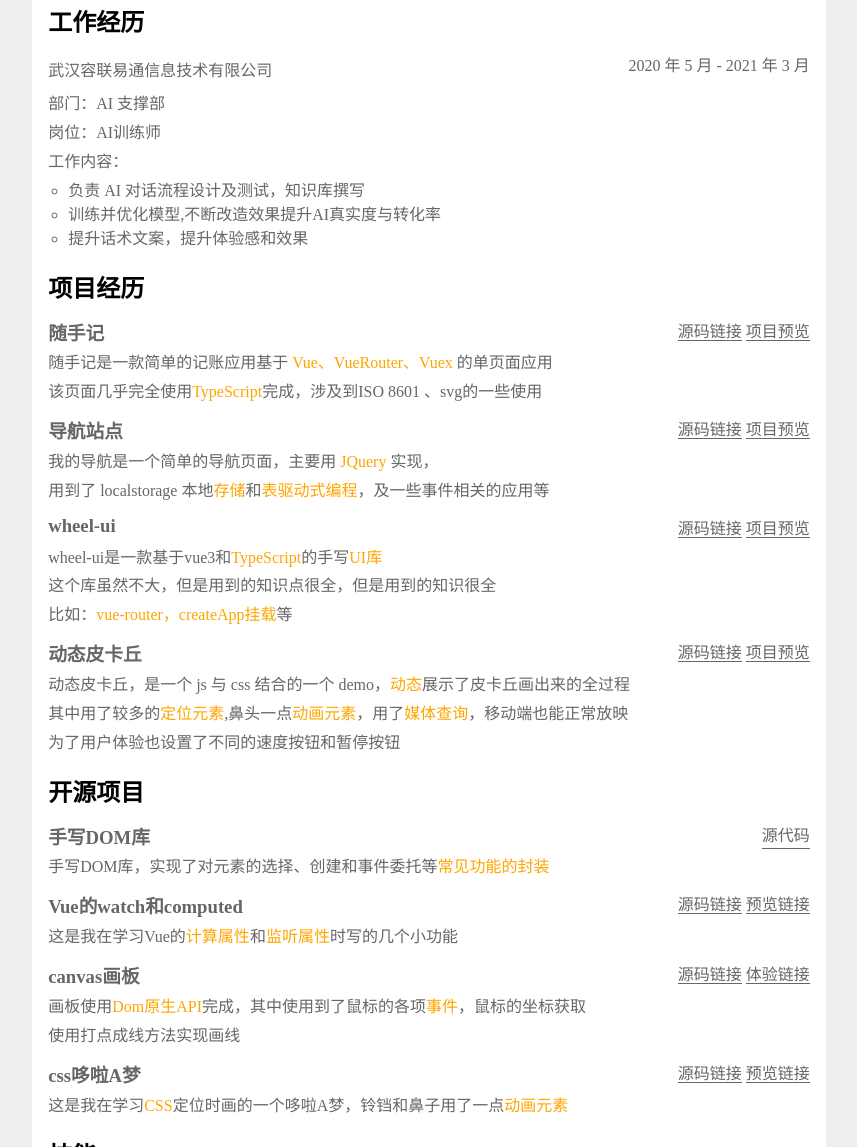
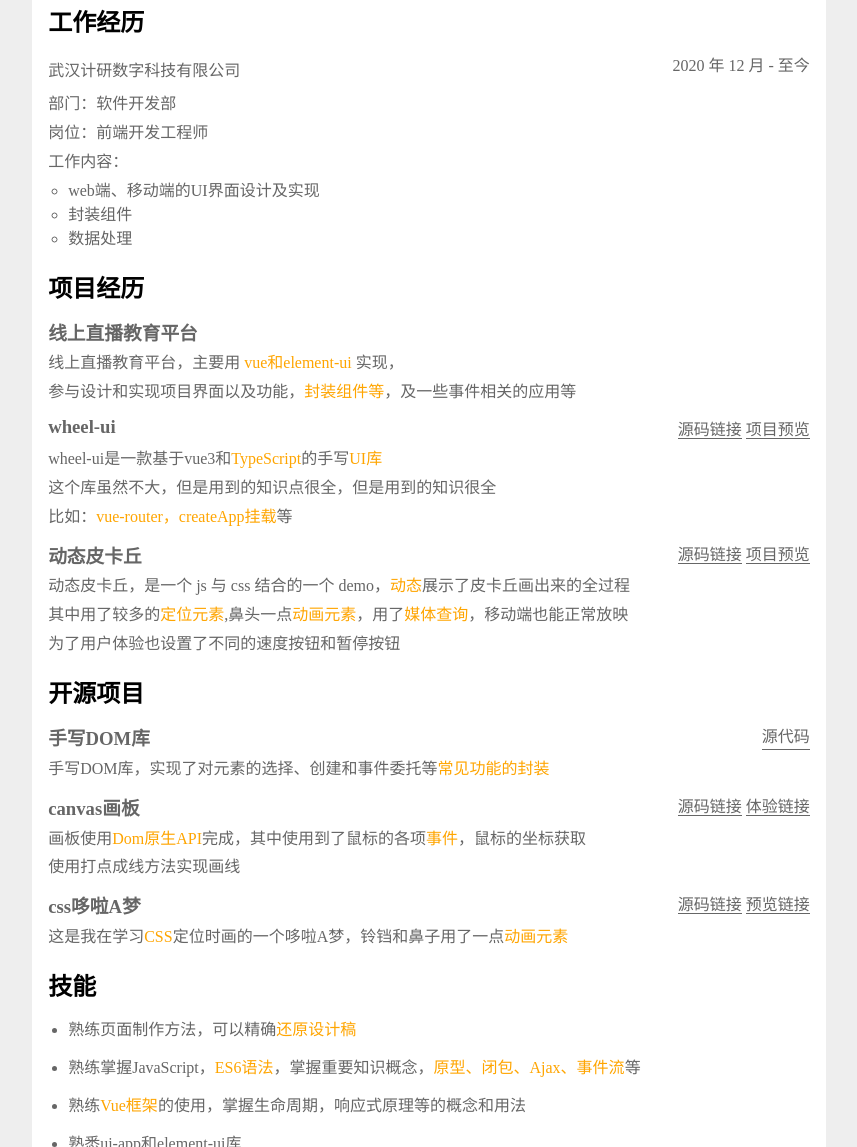
Before and after one commit to Fanrongrong-123/cv-job, a website: page src/index.html in a window 1280 px wide. Shown: the part 351-1498 px from the top of the page, without its empty margins (211-1068 px from the left). Drawn offline with Linux system fonts and the light colour scheme.

Commit message:
添加项目经历

```diff
--- /dev/null
+++ b/package.json
@@ -0,0 +1,5 @@
+{
+  "devDependencies": {
+    "cssnano": "^4.1.10"
+  }
+}
--- a/src/index.html
+++ b/src/index.html
@@ -51,20 +51,20 @@
     <ol>
       <li>
         <header class="time">
-          <p>武汉容联易通信息技术有限公司</p>
+          <p>武汉计研数字科技有限公司</p>
           <span>
-          <span class="time2">时间： </span> <time>2020 年 5 月</time>
+          <span class="time2">时间： </span> <time>2020 年 12 月</time>
             -
-            <time>2021 年 3 月</time>
+            <time>至今</time>
           </span>
         </header>
-        <p>部门：AI 支撑部</p>
-        <p>岗位：AI训练师</p>
+        <p>部门：软件开发部</p>
+        <p>岗位：前端开发工程师</p>
         <p>工作内容：</p>
         <ul>
-          <li>负责 AI 对话流程设计及测试，知识库撰写</li>
-          <li>训练并优化模型,不断改造效果提升AI真实度与转化率</li>
-          <li>提升话术文案，提升体验感和效果</li>
+          <li>web端、移动端的UI界面设计及实现</li>
+          <li>封装组件</li>
+          <li>数据处理</li>
         </ul>
       </li>
     </ol>
@@ -74,25 +74,10 @@
     <ol>
       <li>
         <header class="project-link">
-          <h3>随手记</h3>
-          <span>
-            <a href="https://gitee.com/fan-rongrong/couney.git">源码链接</a>
-          <a href="http://fan-rongrong.gitee.io/couney-website">项目预览</a>
-          </span>
+          <h3> 线上直播教育平台</h3>
         </header>
-        <p>随手记是一款简单的记账应用基于 <strong>Vue、VueRouter、Vuex</strong> 的单页面应用</p>
-        <p>该页面几乎完全使用<strong>TypeScript</strong>完成，涉及到ISO 8601 、svg的一些使用</p>
-      </li>
-      <li>
-        <header class="project-link">
-          <h3> 导航站点</h3>
-          <span>
-            <a href="https://gitee.com/fan-rongrong/nave-2.git">源码链接</a>
-          <a href="http://fan-rongrong.gitee.io/nave-2/src/index.html">项目预览</a>
-          </span>
-        </header>
-        <p>我的导航是一个简单的导航页面，主要用 <strong>JQuery</strong> 实现，</p>
-        <p>用到了 localstorage 本地<strong>存储</strong>和<strong>表驱动式编程</strong>，及一些事件相关的应用等</p>
+        <p>线上直播教育平台，主要用 <strong>vue和element-ui</strong> 实现，</p>
+        <p>参与设计和实现项目界面以及功能，<strong>封装组件等</strong>，及一些事件相关的应用等</p>
       </li>
 
       <li>
@@ -132,16 +117,7 @@
         </header>
         <p>手写DOM库，实现了对元素的选择、创建和事件委托等<strong>常见功能的封装</strong></p>
       </li>
-      <li>
-        <header class="project-source-link">
-          <h3>Vue的watch和computed</h3>
-          <span>
-          <a href="https://gitee.com/fan-rongrong/vue-computed.git">源码链接</a>
-          <a href="http://fan-rongrong.gitee.io/vue-computed/src/index.html">预览链接</a>
-          </span>
-        </header>
-        <p>这是我在学习Vue的<strong>计算属性</strong>和<strong>监听属性</strong>时写的几个小功能</p>
-      </li>
+
       <li>
         <header class="project-source-link">
           <h3>canvas画板</h3>
```
Also changed, not shown: dist/cv.51c0c33f.jpg (added), dist/index.html, 7 other files.
